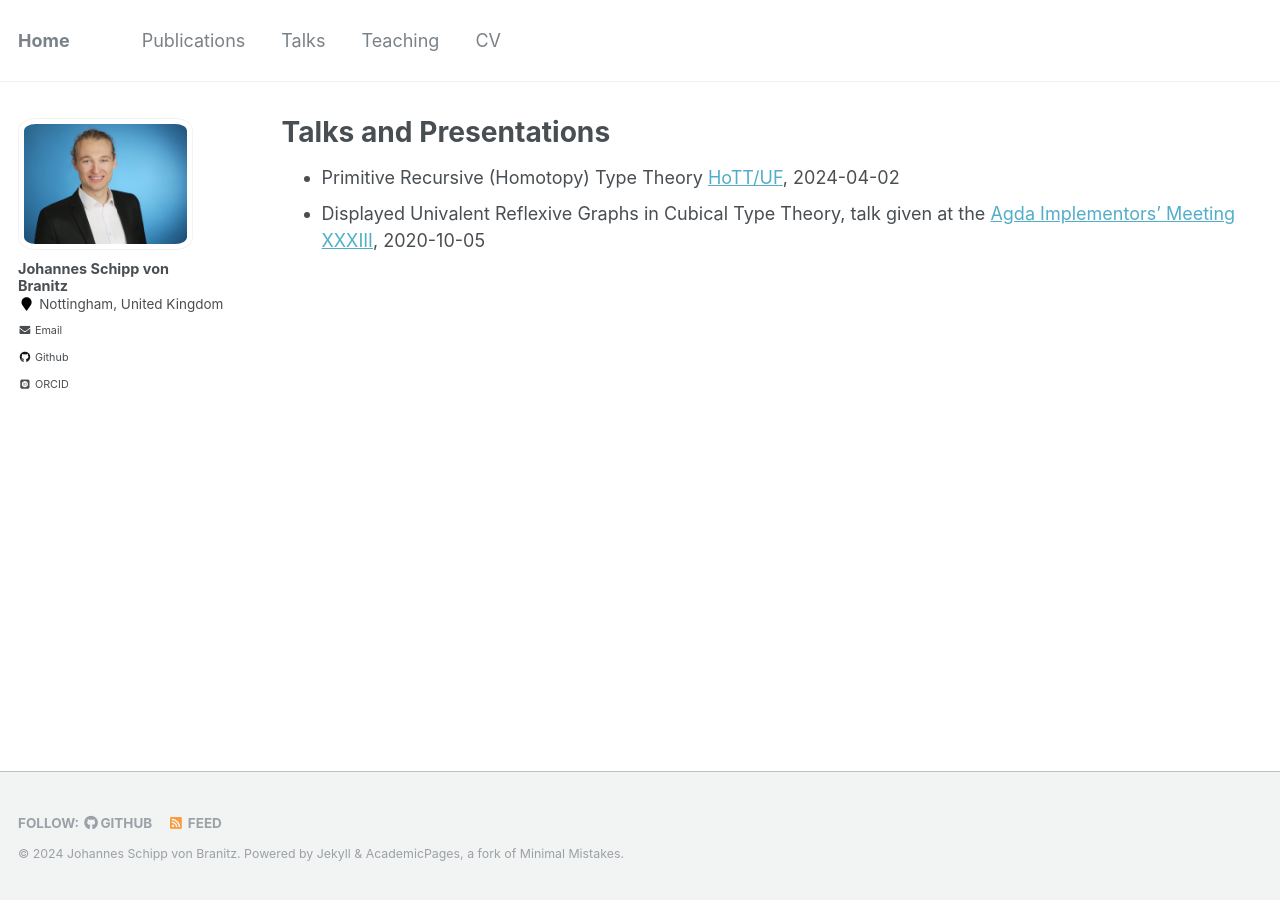
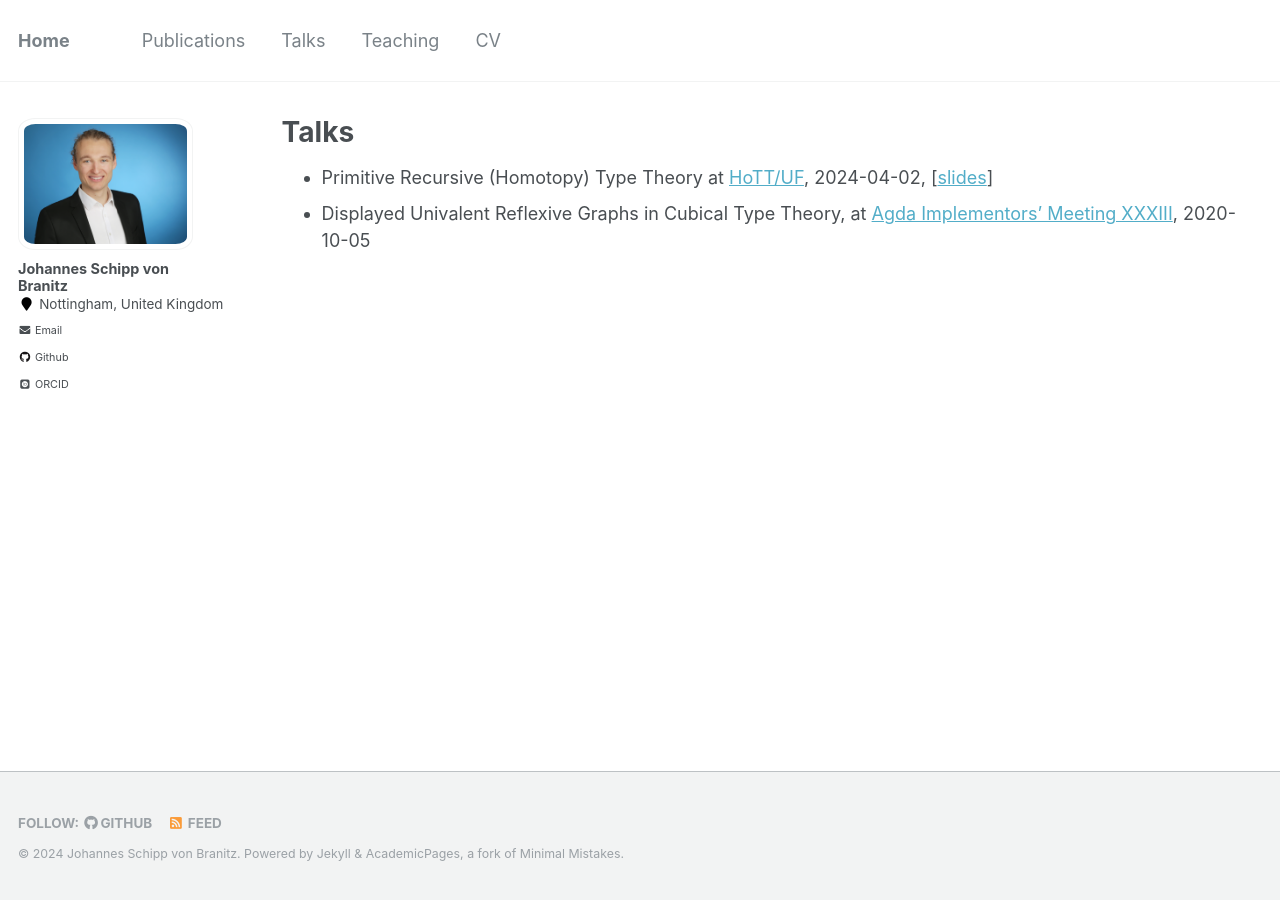
Before and after one commit to Schippmunk/Schippmunk.github.io, a Jekyll site: the page built from _pages/talks.md, in a window 1280 px wide. Built offline with Jekyll 4.4.1, drawn with Linux system fonts in a browser that asks for light colours; some web fonts are replaced.

Commit message:
added prdtt hottuf slides

```diff
--- a/_pages/talks.md
+++ b/_pages/talks.md
@@ -1,8 +1,8 @@
 ---
 layout: archive
-title: "Talks and Presentations"
+title: "Talks"
 permalink: /talks/
 author_profile: true
 ---
-* Primitive Recursive (Homotopy) Type Theory [HoTT/UF](https://hott-uf.github.io/2024/), 2024-04-02
-* Displayed Univalent Reflexive Graphs in Cubical Type Theory, talk given at the [Agda Implementors' Meeting XXXIII](https://wiki.portal.chalmers.se/agda/Main/AIMXXXIII), 2020-10-05
+* Primitive Recursive (Homotopy) Type Theory at [HoTT/UF](https://hott-uf.github.io/2024/), 2024-04-02, [[slides](/files/prdtt_hottuf_slides.pdf)]
+* Displayed Univalent Reflexive Graphs in Cubical Type Theory, at [Agda Implementors' Meeting XXXIII](https://wiki.portal.chalmers.se/agda/Main/AIMXXXIII), 2020-10-05
```
Also changed, not shown: _pages/publications.md (+1 -1 lines), 1 other file.
